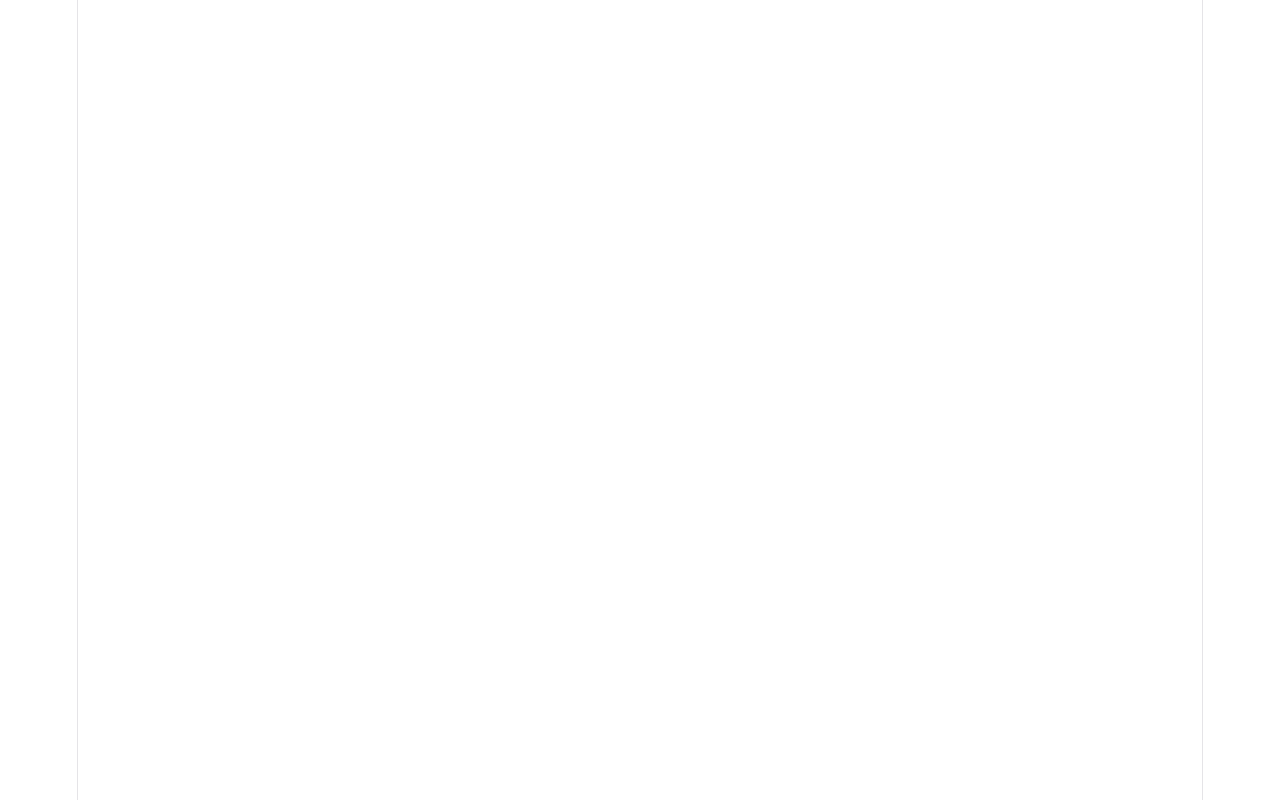
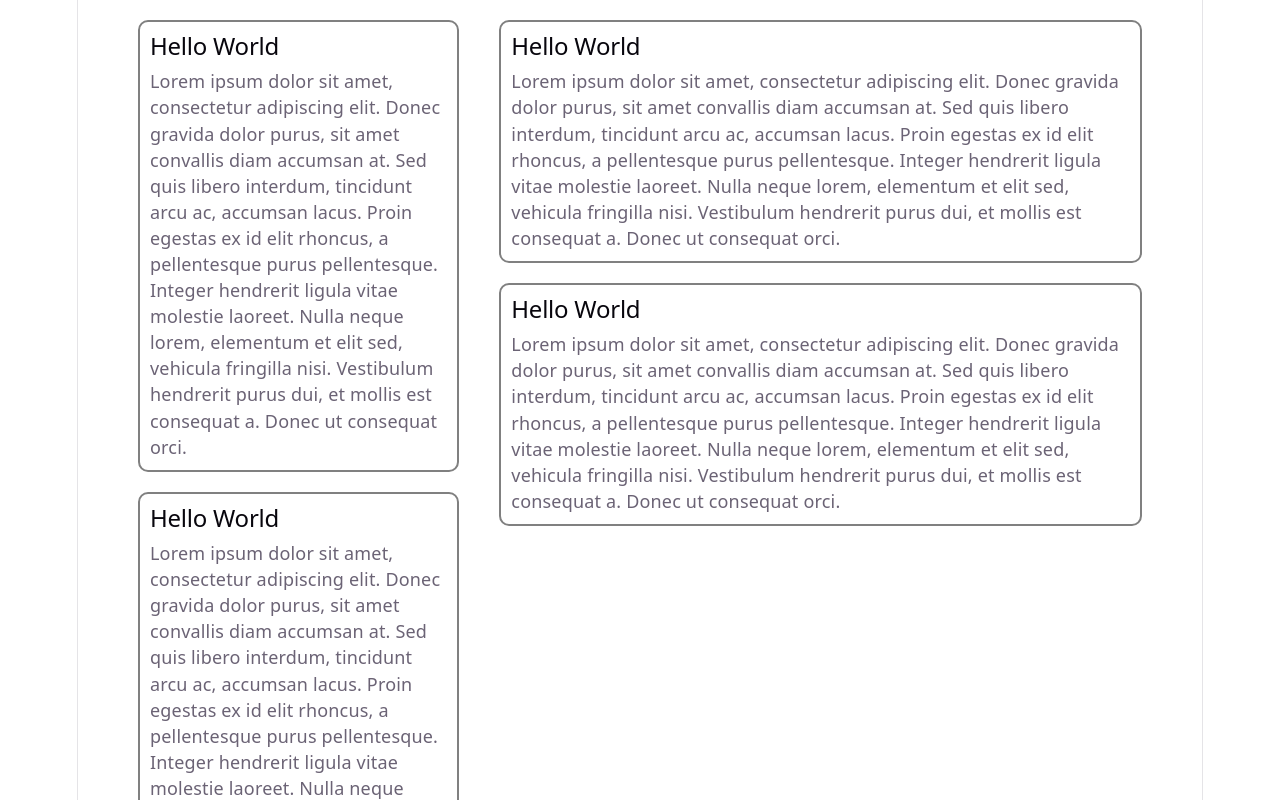
Before and after one commit to engle212/PersonalSite, a React (Vite) app: page / in a window 1280 px wide. Shown: the top 800 px of the page. Built offline with nearby package versions, Linux system fonts and the light colour scheme.

Commit message:
Page structure and CSS layout

```diff
--- a/src/App.css
+++ b/src/App.css
@@ -0,0 +1,47 @@
+.grid-container {
+  display: flex;
+  flex-flow: row wrap;
+  justify-content: space-evenly;
+  align-items: stretch;
+  align-content: stretch;
+  gap: 40px;
+  padding: 20px 60px;
+
+  flex: 1;
+}
+
+.column {
+  display: flex;
+  flex-flow: column nowrap;
+  justify-content: flex-start;
+  align-items: stretch;
+  align-content: stretch;
+  gap: 20px;
+}
+
+.left-column {
+  flex: 1 1 0;
+}
+
+.right-column {
+  flex: 2 2 0;
+}
+
+.card {
+  flex: 0;
+  border: 2px solid gray;
+  border-radius: 10px;
+  padding: 10px
+}
+
+.card-text {
+  text-align: left;
+}
+
+.card-header {
+  text-align: left;
+}
+
+.card-content {
+  text-align: left;
+}
--- a/src/App.tsx
+++ b/src/App.tsx
@@ -1,10 +1,11 @@
 import { useState } from 'react'
 import './App.css'
+import ColumnLayout from './components/ColumnLayout'
 
 function App() {
   return (
     <>
-
+      <ColumnLayout/>
     </>
   )
 }
--- /dev/null
+++ b/src/components/Card.tsx
@@ -0,0 +1,17 @@
+import { useState } from 'react'
+
+interface CardProps {
+  title: string;
+  content: string;
+}
+
+function Card({ title, content }: CardProps) {
+  return (
+    <div className="card">
+      <h2 className="card-text card-header">{title}</h2>
+      <p className="card-text card-content">{content}</p>
+    </div>
+  )
+}
+
+export default Card
--- /dev/null
+++ b/src/components/ColumnLayout.tsx
@@ -0,0 +1,19 @@
+import { useState } from 'react'
+import Card from './Card'
+
+function ColumnLayout() {
+  return (
+    <div className="grid-container">
+      <div className="column left-column">
+        <Card title="Hello World" content="Lorem ipsum dolor sit amet, consectetur adipiscing elit. Donec gravida dolor purus, sit amet convallis diam accumsan at. Sed quis libero interdum, tincidunt arcu ac, accumsan lacus. Proin egestas ex id elit rhoncus, a pellentesque purus pellentesque. Integer hendrerit ligula vitae molestie laoreet. Nulla neque lorem, elementum et elit sed, vehicula fringilla nisi. Vestibulum hendrerit purus dui, et mollis est consequat a. Donec ut consequat orci."/>
+        <Card title="Hello World" content="Lorem ipsum dolor sit amet, consectetur adipiscing elit. Donec gravida dolor purus, sit amet convallis diam accumsan at. Sed quis libero interdum, tincidunt arcu ac, accumsan lacus. Proin egestas ex id elit rhoncus, a pellentesque purus pellentesque. Integer hendrerit ligula vitae molestie laoreet. Nulla neque lorem, elementum et elit sed, vehicula fringilla nisi. Vestibulum hendrerit purus dui, et mollis est consequat a. Donec ut consequat orci."/>
+      </div>
+      <div className="column right-column">
+        <Card title="Hello World" content="Lorem ipsum dolor sit amet, consectetur adipiscing elit. Donec gravida dolor purus, sit amet convallis diam accumsan at. Sed quis libero interdum, tincidunt arcu ac, accumsan lacus. Proin egestas ex id elit rhoncus, a pellentesque purus pellentesque. Integer hendrerit ligula vitae molestie laoreet. Nulla neque lorem, elementum et elit sed, vehicula fringilla nisi. Vestibulum hendrerit purus dui, et mollis est consequat a. Donec ut consequat orci."/>
+        <Card title="Hello World" content="Lorem ipsum dolor sit amet, consectetur adipiscing elit. Donec gravida dolor purus, sit amet convallis diam accumsan at. Sed quis libero interdum, tincidunt arcu ac, accumsan lacus. Proin egestas ex id elit rhoncus, a pellentesque purus pellentesque. Integer hendrerit ligula vitae molestie laoreet. Nulla neque lorem, elementum et elit sed, vehicula fringilla nisi. Vestibulum hendrerit purus dui, et mollis est consequat a. Donec ut consequat orci."/>
+      </div>
+    </div>
+  )
+}
+
+export default ColumnLayout
```
